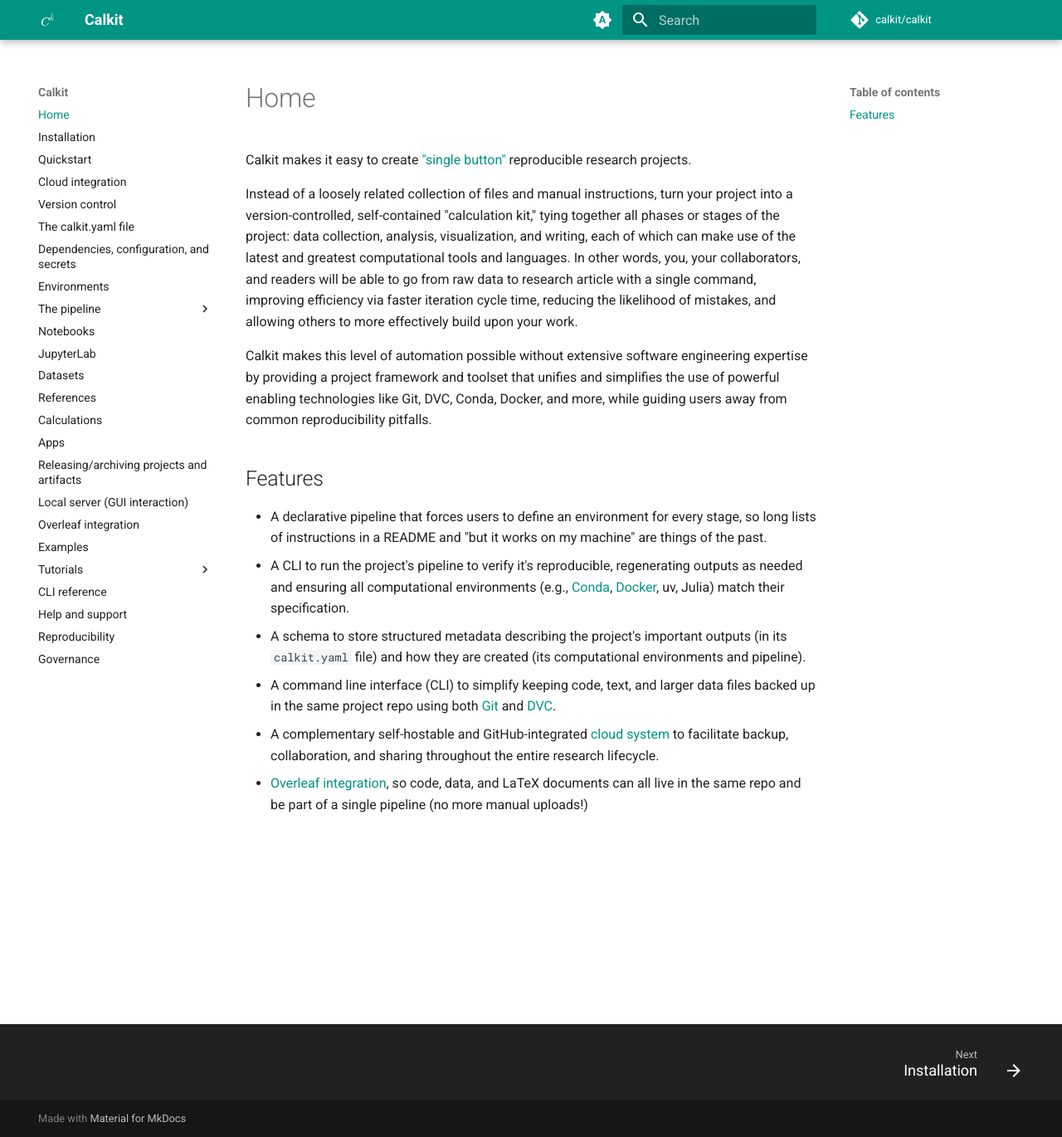
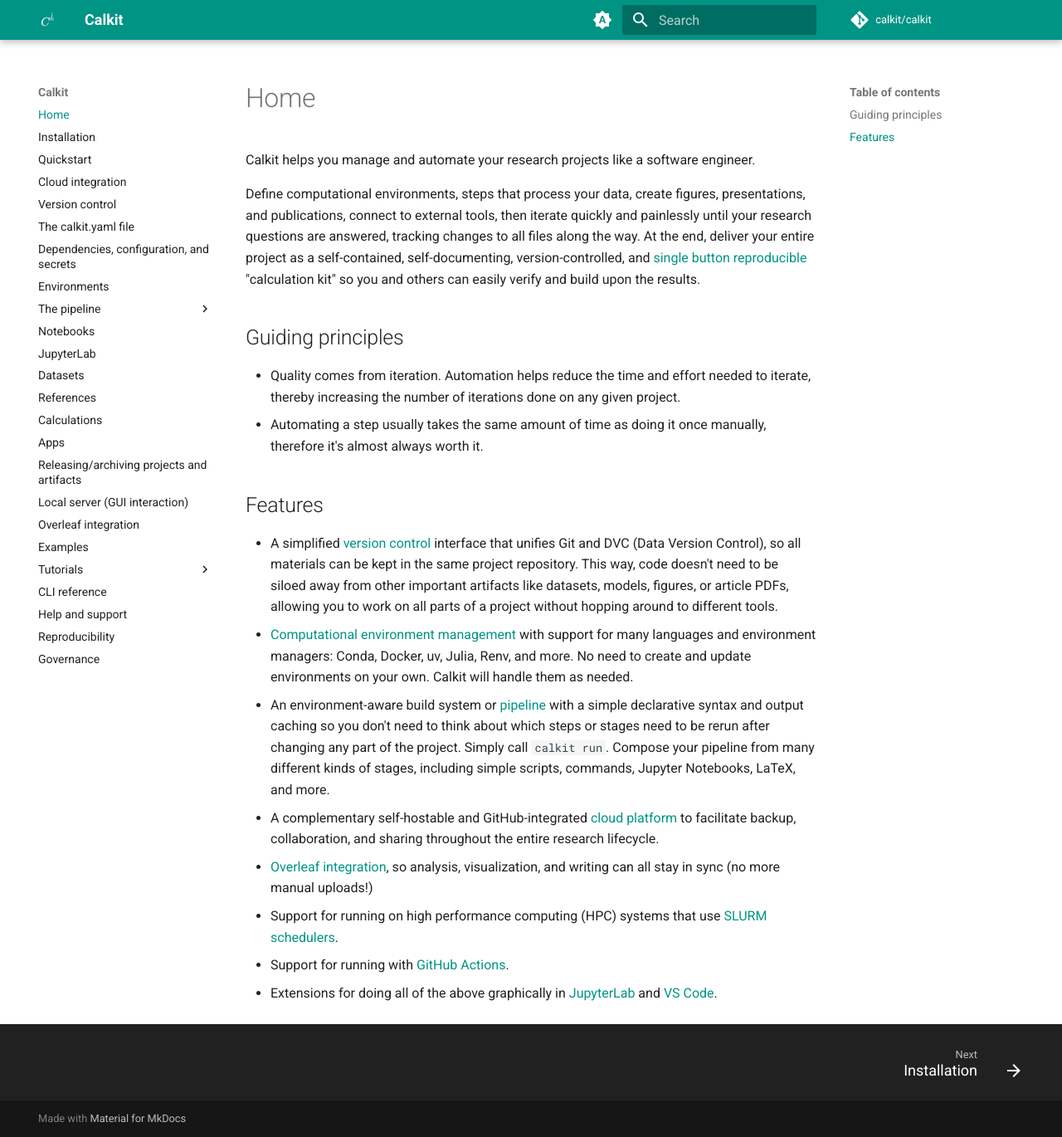
Before and after one commit to calkit/calkit, an MkDocs documentation site: the page built from docs/index.md, in a window 1280 px wide and 1370 px high. Shown: the whole window at 83% size. Built offline with MkDocs 1.6.1 and Material for MkDocs 9.7.7, drawn with Linux system fonts in a browser that asks for light colours; comment, search, counter and statistics services are not loaded.

Commit message:
Update docs index

```diff
--- a/docs/index.md
+++ b/docs/index.md
@@ -1,52 +1,57 @@
 # Home
 
-Calkit makes it easy to create
-["single button"](https://doi.org/10.1190/1.1822162)
-reproducible research projects.
+Calkit helps you manage and automate your research projects like a software
+engineer.
 
-Instead of a loosely related collection of files
-and manual instructions,
-turn your project into a version-controlled,
-self-contained "calculation kit,"
-tying together all phases or stages of the project:
-data collection, analysis, visualization, and writing,
-each of which can make use of the latest and greatest computational
-tools and languages.
-In other words, you, your collaborators, and readers will be able to go
-from raw data to research article with a single command,
-improving efficiency via faster iteration cycle time,
-reducing the likelihood of mistakes,
-and allowing others to more effectively build upon your work.
+Define computational environments,
+steps that process your data, create figures,
+presentations, and publications, connect to external tools,
+then iterate quickly and painlessly until your research questions are
+answered, tracking changes to all files along the way.
+At the end, deliver your entire project as a self-contained, self-documenting,
+version-controlled, and
+[single button reproducible](https://doi.org/10.1190/1.1822162)
+"calculation kit" so you and others can easily verify
+and build upon the results.
 
-Calkit makes this level of automation possible without extensive software
-engineering expertise by providing a project framework and toolset that unifies
-and simplifies the use of powerful enabling technologies like Git,
-DVC, Conda, Docker, and more,
-while guiding users away from common reproducibility pitfalls.
+## Guiding principles
+
+- Quality comes from iteration. Automation helps reduce the time and effort
+  needed to iterate, thereby increasing the number of iterations done on
+  any given project.
+- Automating a step usually takes the same amount of time as doing it once
+  manually, therefore it's almost always worth it.
 
 ## Features
 
-- A declarative pipeline that forces users to define an environment
-  for every stage, so long lists of instructions in a README and
-  "but it works on my machine" are things of the past.
-- A CLI to run the project's pipeline to verify it's reproducible,
-  regenerating outputs as needed and
-  ensuring all
-  computational environments
-  (e.g., [Conda](https://docs.conda.io/en/latest/),
-  [Docker](https://docker.com), uv, Julia)
-  match their specification.
-- A schema to store structured metadata describing the
-  project's important outputs (in its `calkit.yaml` file)
-  and how they are created
-  (its computational environments and pipeline).
-- A command line interface (CLI) to simplify keeping code, text, and larger
-  data files backed up in the same project repo using both
-  [Git](https://git-scm.com/) and [DVC](https://dvc.org/).
+- A simplified [version control](version-control.md)
+  interface that unifies Git and DVC (Data Version Control),
+  so all materials can be kept in the same project repository.
+  This way, code doesn't need to be siloed away from other
+  important artifacts like datasets, models, figures, or article PDFs,
+  allowing you to work on all parts of a project without hopping around to
+  different tools.
+- [Computational environment management](environments.md) with support for many
+  languages and environment managers: Conda, Docker, uv, Julia, Renv, and more.
+  No need to create and update environments on your own. Calkit will handle
+  them as needed.
+- An environment-aware build system or [pipeline](pipeline/index.md) with
+  a simple declarative syntax and
+  output caching so you don't need to think about which steps or stages
+  need to be rerun after changing any part of the project.
+  Simply call `calkit run`.
+  Compose your pipeline from many different kinds of stages,
+  including simple scripts, commands, Jupyter Notebooks, LaTeX, and more.
 - A complementary self-hostable and GitHub-integrated
-  [cloud system](https://github.com/calkit/calkit-cloud)
+  [cloud platform](https://github.com/calkit/calkit-cloud)
   to facilitate backup, collaboration,
   and sharing throughout the entire research lifecycle.
-- [Overleaf integration](https://docs.calkit.org/overleaf/), so code,
-  data, and LaTeX documents can all live in the same repo and be part of a
-  single pipeline (no more manual uploads!)
+- [Overleaf integration](https://docs.calkit.org/overleaf/), so
+  analysis, visualization, and writing can all stay in sync
+  (no more manual uploads!)
+- Support for running on high performance computing (HPC) systems that use
+  [SLURM schedulers](pipeline/slurm.md).
+- Support for running with [GitHub Actions](tutorials/github-actions.md).
+- Extensions for doing all of the above graphically in
+  [JupyterLab](jupyterlab.md) and
+  [VS Code](https://marketplace.visualstudio.com/items?itemName=Calkit.calkit-vscode).
```
Also changed, not shown: README.md (+47 -42 lines).
